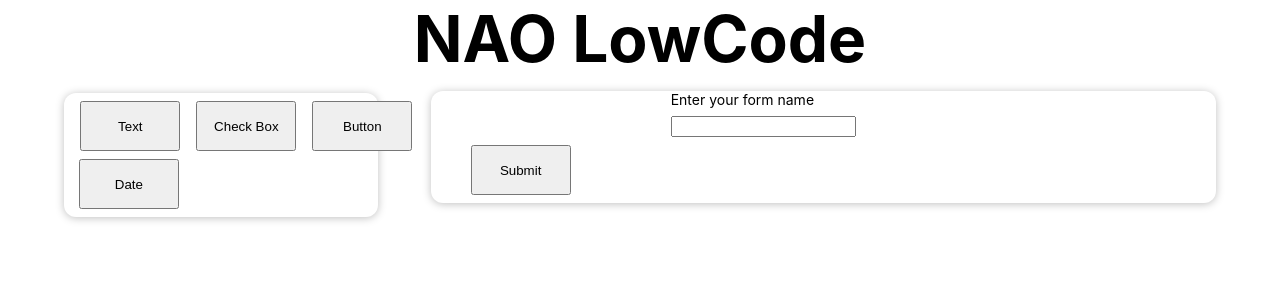
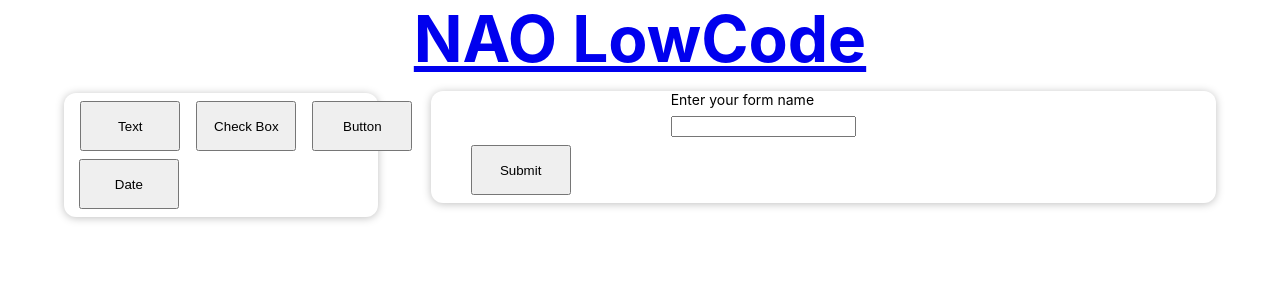
Before and after one commit to hamzaozan/bitirmebabagg, a React (Create React App) app: page /creation in a window 1280 px wide. Shown: the top 300 px of the page. Built offline with nearby package versions, Linux system fonts and the light colour scheme.

Commit message:
creation sayfasından ana sayfaya dönüş eklendi

```diff
--- a/src/Components/Pages/CreationPage.js
+++ b/src/Components/Pages/CreationPage.js
@@ -70,12 +70,14 @@ const CreationPage = () => {
 
   return (
     <div>
+      <a href='/'>
       <h2 style={{margin:'0px 0px 0px',
         display: 'flex',
         alignItems: 'center',
         justifyContent: 'center',
         fontSize:'8vh'
       }}>NAO LowCode</h2>
+      </a>
       <Row style={{margin:'0px 12px 0px'}}>
         <Col span={1}/>
         <Col span={6}>
```
